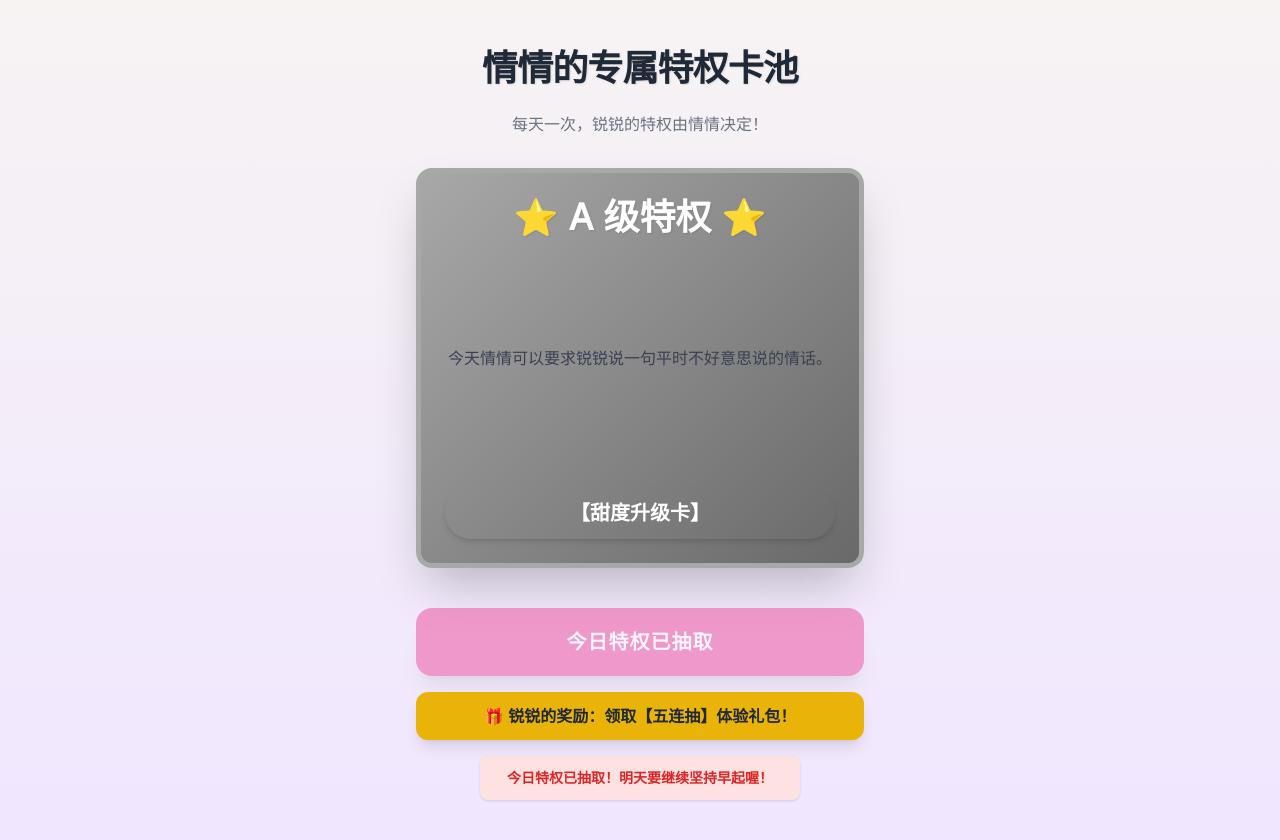
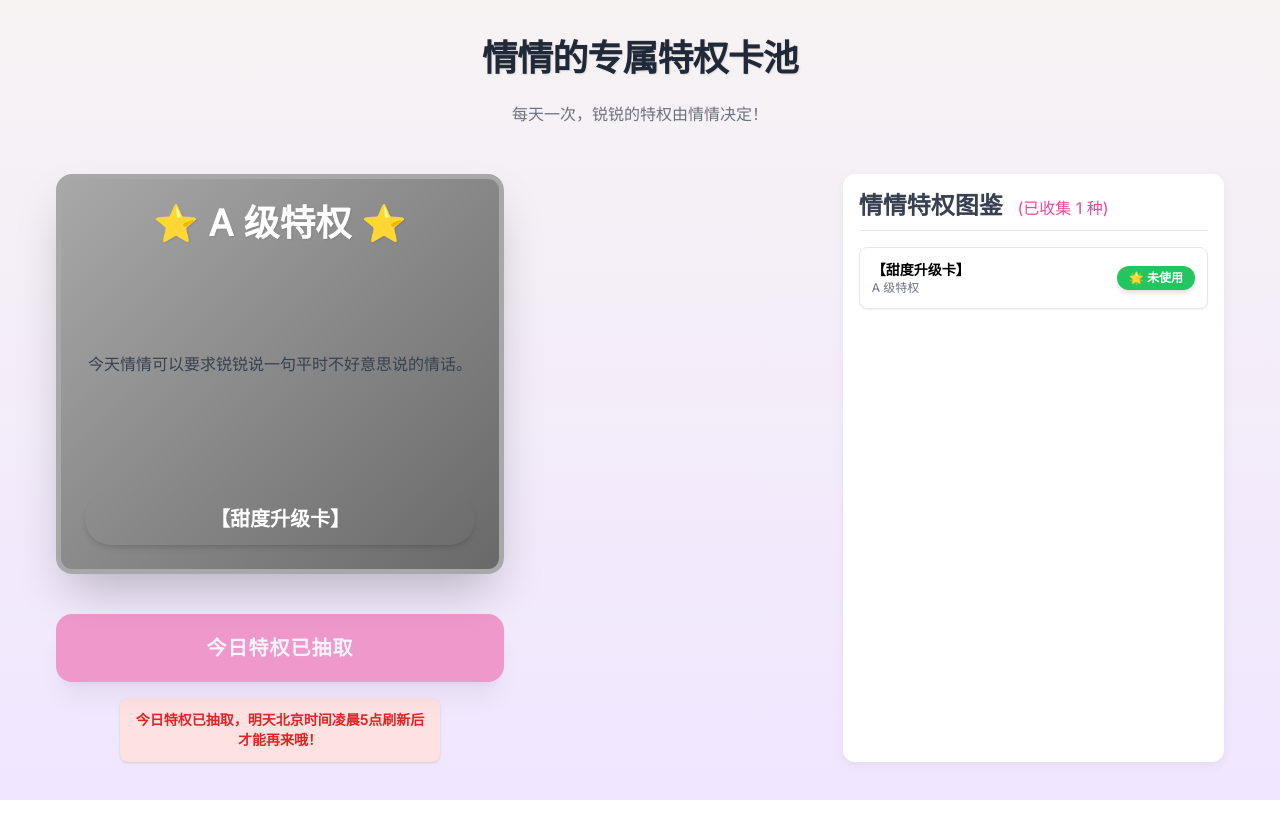
Before and after one commit to qinggemanbu0807/qingqing_dailyDrawing, a plain HTML site: page index.html in a window 1280 px wide. Both pictures are taken after a click on the button "抽取今日特权卡！". After the commit the page ends 800 px from the top, so only its background shows below. Drawn offline with nearby package versions, Linux system fonts and the light colour scheme.

Commit message:
Update index.html

```diff
--- a/index.html
+++ b/index.html
@@ -11,15 +11,15 @@
     <style>
         body {
             font-family: 'Inter', sans-serif;
-            background: linear-gradient(180deg, #f7f3f3 0%, #f0e6ff 100%); /* 柔和渐变背景 */
+            background: linear-gradient(180deg, #f7f3f3 0%, #f0e6ff 100%);
             min-height: 100vh;
         }
         /* 确保容器具有 3D 效果 */
         .card-container {
             transform-style: preserve-3d;
-            perspective: 1000px; /* 添加透视效果 */
-            height: 50vh; /* 使用视口高度，更好地适配手机屏幕 */
-            max-height: 400px; /* 限制最大高度 */
+            perspective: 1000px;
+            height: 50vh;
+            max-height: 400px;
         }
         /* 卡片内部，控制整体翻转 */
         .card-inner {
@@ -33,7 +33,7 @@
             position: absolute;
             width: 100%;
             height: 100%;
-            transform: rotateY(180deg); /* 默认背面朝上 */
+            transform: rotateY(180deg);
         }
         /* 默认状态下，背面（点击抽卡）是正面朝上 */
         .card-back {
@@ -41,9 +41,8 @@
             position: absolute;
             width: 100%;
             height: 100%;
-            transform: rotateY(0deg); /* 默认正面朝上 */
+            transform: rotateY(0deg);
         }
-
         /* 翻转状态：整个内部容器旋转 180 度 */
         .flipped .card-inner {
             transform: rotateY(180deg);
@@ -53,8 +52,8 @@
         .rarity-S {
             background: linear-gradient(135deg, #FFD700 0%, #FFA500 100%);
             color: #8B4513;
-            border: 5px solid #FFD700; /* 边框加粗 */
-            box-shadow: 0 4px 30px rgba(255, 215, 0, 0.8); /* 阴影更明显 */
+            border: 5px solid #FFD700;
+            box-shadow: 0 4px 30px rgba(255, 215, 0, 0.8);
         }
         .rarity-A {
             background: linear-gradient(135deg, #A8A8A8 0%, #696969 100%);
@@ -68,21 +67,53 @@
             border: 5px solid #B0E0E6;
             box-shadow: 0 4px 10px rgba(135, 206, 235, 0.4);
         }
+        /* 重复卡特效 */
+        .rarity-R {
+            background: linear-gradient(135deg, #FF69B4 0%, #FF1493 100%);
+            color: #FFFFFF;
+            border: 5px solid #FFC0CB;
+            box-shadow: 0 4px 30px rgba(255, 20, 147, 0.8);
+        }
 
         /* 标题文字阴影 */
         .text-shadow {
             text-shadow: 1px 1px 2px rgba(0, 0, 0, 0.1);
         }
+
+        /* 响应式布局：桌面端并排，移动端堆叠 */
+        @media (min-width: 1024px) {
+            .main-content {
+                display: grid;
+                grid-template-columns: 2fr 1fr; /* 抽卡区宽，图鉴区窄 */
+                gap: 24px;
+                max-width: 1200px;
+            }
+        }
+        .main-content {
+            padding: 1rem;
+        }
+        .collection-sidebar {
+            background-color: #ffffff;
+            border-radius: 12px;
+            padding: 1rem;
+            box-shadow: 0 4px 12px rgba(0, 0, 0, 0.05);
+            max-height: 80vh; /* 限制高度方便滚动 */
+            overflow-y: auto;
+        }
     </style>
 </head>
-<body class="min-h-screen flex items-center justify-center p-4">
+<body class="min-h-screen flex flex-col items-center justify-center p-4">
 
-    <div class="w-full max-w-md mx-auto flex flex-col items-center justify-center text-center py-8">
-        <!-- 标题 -->
-        <h1 class="text-4xl font-black text-gray-800 mb-6 tracking-tight text-shadow">
+    <h1 class="text-4xl font-black text-gray-800 mb-6 tracking-tight text-shadow mt-4">
         情情的专属特权卡池
     </h1>
     <p class="text-gray-500 mb-8 text-base">每天一次，锐锐的特权由情情决定！</p>
+
+    <!-- 主内容区：左边是抽卡，右边是图鉴 (lg:grid for desktop) -->
+    <div class="main-content w-full">
+
+        <!-- 左侧：抽卡区 -->
+        <div class="flex flex-col items-center text-center w-full max-w-md mx-auto lg:mx-0">
 
             <!-- 迟到补救区域 -->
             <div id="late-save-container" class="w-full mb-6 hidden">
@@ -118,18 +149,27 @@
                 抽取今日特权卡！
             </button>
 
-        <!-- 额外奖励按钮 -->
-        <button id="bonus-button" onclick="activateBonus()" class="w-full mt-4 py-3 px-6 bg-yellow-500 hover:bg-yellow-600 text-gray-800 font-bold rounded-xl shadow-lg transform transition duration-150 active:scale-95 text-base hidden">
-            🎁 锐锐的奖励：领取【五连抽】体验礼包！
-        </button>
-
             <!-- 提示信息 -->
             <p id="message" class="mt-4 text-sm text-red-600 font-semibold hidden p-3 bg-red-100 rounded-lg w-full max-w-xs mx-auto shadow">今日特权已使用，明天再来哦！</p>
         </div>
 
+        <!-- 右侧：情情特权图鉴 -->
+        <div class="w-full mt-8 lg:mt-0 collection-sidebar">
+            <h2 class="text-2xl font-black text-gray-700 mb-4 border-b pb-2">
+                情情特权图鉴
+                <span id="card-count" class="text-base font-normal text-pink-500 ml-2"></span>
+            </h2>
+            <div id="collection-list" class="space-y-3">
+                <p class="text-gray-500" id="collection-placeholder">抽取第一张卡后，图鉴会自动显示在这里哦！</p>
+                <!-- 卡片列表将由 JS 动态生成 -->
+            </div>
+        </div>
+
+    </div>
+
     <script>
         // 卡片数据：稀有度、标题、描述
-        const cardData = {
+        const ALL_CARDS = {
             'S': [
                 { title: "【绝对指令权】", desc: "今日锐锐需无条件接受情情的一条指令（限合理范围）！", color: "rarity-S" },
                 { title: "【思念的深度提问】", desc: "情情今晚可向锐锐提出两个最私密、最渴望知道的、关于身体的深度问题，锐锐必须如实回答并进行最细节的描述。", color: "rarity-S" },
@@ -163,29 +203,31 @@
 
         // 概率配置
         const rarityChances = {
-            'S': 10, // S级 10%
-            'A': 30, // A级 30%
-            'B': 60  // B级 60%
+            'S': 10,
+            'A': 30,
+            'B': 60
         };
 
+        // DOM 元素引用
         const drawButton = document.getElementById('draw-button');
-        const bonusButton = document.getElementById('bonus-button');
         const lateSaveContainer = document.getElementById('late-save-container');
         const lateTimer = document.getElementById('late-timer');
         const cardInner = document.getElementById('card-inner');
         const messageDisplay = document.getElementById('message');
+        const collectionList = document.getElementById('collection-list');
+        const cardCount = document.getElementById('card-count');
 
+        // LocalStorage Key
         const lastDrawKey = 'lastDrawDate';
-        const extraDrawsKey = 'extraDraws';
-        const bonusActivatedKey = 'bonusActivated';
-        const lateSaveActivatedKey = 'lateSaveActivated'; // 迟到补救是否已使用
+        const lateSaveActivatedKey = 'lateSaveActivated';
+        const collectedCardsKey = 'collectedCards'; // 新增：用于存储图鉴数据
 
         // --- CST 时间和逻辑函数 ---
 
         function getCSTTime() {
             const now = new Date();
             const utcTime = now.getTime() + (now.getTimezoneOffset() * 60000);
-            const cstTime = new Date(utcTime + (8 * 3600000));
+            const cstTime = new Date(utcTime + (8 * 3600000)); // 北京时间 (CST/GMT+8)
             return cstTime;
         }
 
@@ -215,24 +257,6 @@
             return cstHour === 10 && cstMinute < 30;
         }
 
-        // 获取剩余额外次数
-        function getExtraDraws() {
-            return parseInt(localStorage.getItem(extraDrawsKey) || 0);
-        }
-
-        // --- 奖励激活函数 ---
-        window.activateBonus = function() {
-            if (localStorage.getItem(bonusActivatedKey)) return;
-
-            // 授予 5 次额外抽卡机会
-            localStorage.setItem(extraDrawsKey, 5);
-            // 标记奖励已领取 (永久)
-            localStorage.setItem(bonusActivatedKey, 'true');
-
-            // 立即刷新状态和按钮文本
-            checkDrawStatus();
-        }
-
         // --- 迟到补救激活函数 ---
         window.activateLateSave = function() {
             const cstTime = getCSTTime();
@@ -242,7 +266,7 @@
                  return; // 今天已使用
             }
 
-            // 恢复今日抽卡次数
+            // 恢复今日抽卡次数 (移除 lastDrawDate，相当于没抽过)
             localStorage.removeItem(lastDrawKey);
             // 标记今天已使用补救
             localStorage.setItem(lateSaveActivatedKey, todayResetString);
@@ -251,13 +275,90 @@
             checkDrawStatus();
         }
 
+        // --- 图鉴管理函数 ---
 
-        // --- 核心逻辑函数 ---
+        function getCollectedCards() {
+            try {
+                const json = localStorage.getItem(collectedCardsKey);
+                return json ? JSON.parse(json) : [];
+            } catch (e) {
+                console.error("Error loading collected cards:", e);
+                return [];
+            }
+        }
+
+        function saveCollectedCards(cards) {
+            localStorage.setItem(collectedCardsKey, JSON.stringify(cards));
+        }
+
+        // 切换卡片使用状态
+        window.toggleCardUsage = function(title) {
+            let cards = getCollectedCards();
+            const cardIndex = cards.findIndex(c => c.title === title);
+
+            if (cardIndex !== -1) {
+                cards[cardIndex].used = !cards[cardIndex].used;
+                saveCollectedCards(cards);
+                renderCollection(); // 重新渲染图鉴
+            }
+        }
+
+        function renderCollection() {
+            const cards = getCollectedCards().sort((a, b) => {
+                // 排序逻辑：S > A > B，然后按标题字母顺序
+                const rarityOrder = {'S': 3, 'A': 2, 'B': 1};
+                if (rarityOrder[b.rarity] !== rarityOrder[a.rarity]) {
+                    return rarityOrder[b.rarity] - rarityOrder[a.rarity];
+                }
+                return a.title.localeCompare(b.title);
+            });
+
+            collectionList.innerHTML = '';
+            cardCount.textContent = `(已收集 ${cards.length} 种)`;
+
+            // Get the placeholder element safely
+            const placeholder = document.getElementById('collection-placeholder');
+
+            if (cards.length === 0) {
+                if (placeholder) {
+                   placeholder.classList.remove('hidden');
+                }
+                return;
+            }
+
+            if (placeholder) {
+                placeholder.classList.add('hidden');
+            }
+
+
+            cards.forEach(card => {
+                const buttonColor = card.used ? 'bg-gray-400 hover:bg-gray-500' : 'bg-green-500 hover:bg-green-600';
+                const statusText = card.used ? '✅ 已使用' : '🌟 未使用';
+                const rarityClass = card.color.replace('rarity-', 'text-');
+
+                const cardHtml = `
+                    <div class="p-3 border rounded-lg shadow-sm flex justify-between items-center text-sm ${card.used ? 'opacity-60 bg-gray-50' : 'bg-white'}">
+                        <div class="flex flex-col text-left">
+                            <span class="font-bold ${rarityClass}">${card.title}</span>
+                            <span class="text-xs text-gray-500">${card.rarity} 级特权</span>
+                        </div>
+                        <button onclick="toggleCardUsage('${card.title}')" class="py-1 px-3 ${buttonColor} text-white font-semibold rounded-full transition duration-150 text-xs shadow-md">
+                            ${statusText}
+                        </button>
+                    </div>
+                `;
+                collectionList.innerHTML += cardHtml;
+            });
+        }
+
+
+        // --- UI 状态检查函数 ---
 
         function updateLateSaveUI(cstTime) {
             const isLateWindow = checkLateSaveWindow(cstTime);
             const todayResetString = getCSTResetDateString(cstTime);
             const lateSaveUsed = localStorage.getItem(lateSaveActivatedKey) === todayResetString;
+            const lastDrawDate = localStorage.getItem(lastDrawKey);
 
             // 1. 计算剩余时间
             const targetTime = new Date(cstTime);
@@ -265,14 +366,13 @@
             const timeDiff = targetTime.getTime() - cstTime.getTime();
             const minutesLeft = Math.floor(timeDiff / 60000);
 
-            if (isLateWindow && !lateSaveUsed) {
-                // 在时间窗内且未使用补救
+            if (isLateWindow && !lateSaveUsed && lastDrawDate === todayResetString) {
+                // 在时间窗内、未使用补救、且已经抽过卡 (需要补救)
                 lateSaveContainer.classList.remove('hidden');
-                lateTimer.textContent = `最后的机会！还有 ${minutesLeft} 分钟！`;
-                // 确保抽卡按钮在补救状态下可用
-                drawButton.disabled = false;
-                drawButton.classList.remove('opacity-50', 'cursor-not-allowed');
-
+                lateTimer.textContent = `最后的机会！还有 ${minutesLeft} 分钟！点击补救抽卡！`;
+            } else if (isLateWindow && !lateSaveUsed && lastDrawDate !== todayResetString) {
+                 // 在时间窗内、未使用补救、但还没抽卡 (情情是按时起的，只是在 10:00-10:30 之间抽)
+                lateSaveContainer.classList.add('hidden');
             } else {
                 lateSaveContainer.classList.add('hidden');
             }
@@ -284,31 +384,14 @@
             const lastDrawDate = localStorage.getItem(lastDrawKey);
             const inWindow = checkAccessWindow(cstTime);
             const isLateWindow = checkLateSaveWindow(cstTime);
-            let extraDraws = getExtraDraws();
 
-            const alreadyDrawnMessage = `今日特权已抽取！明天要继续坚持早起喔！`;
-            const outOfWindowMessage = '今天宝宝没有按时早起哦！明天一定要做到！';
+            const alreadyDrawnMessage = `今日特权已抽取，明天北京时间凌晨5点刷新后才能再来哦！`;
+            const outOfWindowMessage = '今天宝宝没有按时早起哦！请在北京时间早上5点至10点之间再来抽取你的特权！';
 
             // 1. 实时更新迟到补救UI
             updateLateSaveUI(cstTime);
 
-            // 2. 检查额外奖励按钮状态
-            if (!localStorage.getItem(bonusActivatedKey)) {
-                bonusButton.classList.remove('hidden');
-            } else {
-                bonusButton.classList.add('hidden');
-            }
-
-            // 3. 检查额外次数 (额外次数不受时间窗限制)
-            if (extraDraws > 0) {
-                drawButton.disabled = false;
-                drawButton.classList.remove('opacity-50', 'cursor-not-allowed');
-                drawButton.textContent = `抽取特权卡！ (额外次数 x${extraDraws})`;
-                messageDisplay.classList.add('hidden');
-                return false;
-            }
-
-            // 4. 检查每日抽卡次数
+            // 2. 检查每日抽卡次数
             if (lastDrawDate === todayResetString) {
                 drawButton.disabled = true;
                 drawButton.classList.add('opacity-50', 'cursor-not-allowed');
@@ -318,8 +401,7 @@
                 return true;
             }
 
-
-            // 5. 检查时间窗 (只有在无额外次数且未抽卡时才生效)
+            // 3. 检查时间窗 (只有在未抽卡时才检查)
             if (!inWindow && !isLateWindow) {
                 drawButton.disabled = true;
                 drawButton.classList.add('opacity-50', 'cursor-not-allowed');
@@ -329,20 +411,18 @@
                 return true;
             }
 
-            // 6. 正常抽卡状态
+            // 4. 正常抽卡状态
             drawButton.disabled = false;
+            drawButton.classList.remove('opacity-50', 'cursor-not-allowed');
             drawButton.textContent = '抽取今日特权卡！';
             messageDisplay.classList.add('hidden');
             return false;
         }
 
+        // --- 核心抽卡逻辑 ---
+
         window.drawCard = function() {
-            // 允许在 5:00-10:00 内 或 有额外次数时抽卡
-            if (checkDrawStatus() && getExtraDraws() === 0) {
-                 const cstTime = getCSTTime();
-                 // 排除 10:00-10:30 补救时间
-                 if (!checkAccessWindow(cstTime) && !checkLateSaveWindow(cstTime)) return;
-            }
+            if (checkDrawStatus()) return; // 检查是否可以抽卡
 
             // 1. 确定抽到的稀有度
             let rand = Math.random() * 100;
@@ -357,22 +437,15 @@
             }
 
             // 2. 从该稀有度中随机抽取一张卡
-            const cardsOfRarity = cardData[rarity];
+            const cardsOfRarity = ALL_CARDS[rarity];
             const randomIndex = Math.floor(Math.random() * cardsOfRarity.length);
             const drawnCard = cardsOfRarity[randomIndex];
 
-            // 3. 扣减次数
-            let extraDraws = getExtraDraws();
-            if (extraDraws > 0) {
-                localStorage.setItem(extraDrawsKey, extraDraws - 1); // 优先扣减额外次数
-            } else {
-                const cstTime = getCSTTime();
-                const todayResetString = getCSTResetDateString(cstTime);
-                localStorage.setItem(lastDrawKey, todayResetString); // 否则扣减每日次数
-            }
+            // 3. 检查是否重复
+            const lastDrawnTitle = localStorage.getItem('lastDrawnTitle'); // 存储上次抽取的卡片标题
+            const isRepeat = (lastDrawnTitle === drawnCard.title);
 
-
-            // 4. 动画效果
+            // 4. 动画和状态更新
             drawButton.disabled = true;
             drawButton.textContent = '抽取中...';
 
@@ -380,32 +453,67 @@
             cardInner.classList.remove('flipped');
 
             setTimeout(() => {
-                // 5. 更新卡片内容和样式
                 const cardFace = document.getElementById('card-face');
                 const titleDisplay = document.getElementById('title-display');
                 const descriptionDisplay = document.getElementById('description-display');
                 const rarityDisplay = document.getElementById('rarity-display');
 
+                // 4a. 设置卡片样式和内容
                 cardFace.className = 'card-face w-full h-full rounded-2xl p-6 shadow-2xl flex flex-col justify-between items-center text-center';
+
+                if (isRepeat) {
+                    cardFace.classList.add('rarity-R');
+                    rarityDisplay.textContent = '⚠️ 重复卡：特权已升级！';
+                    titleDisplay.textContent = drawnCard.title;
+                    descriptionDisplay.textContent = `情情，你抽到了同样的卡！特权等级自动+1，锐锐会加倍努力执行！`;
+                } else {
                     cardFace.classList.add(drawnCard.color);
-
                     rarityDisplay.textContent = '⭐️ ' + rarity + ' 级特权 ⭐️';
                     titleDisplay.textContent = drawnCard.title;
                     descriptionDisplay.textContent = drawnCard.desc;
+                }
 
-                // 6. 翻转卡片
+                // 4b. 翻转卡片
                 document.getElementById('card-result').classList.add('flipped');
                 cardInner.classList.add('flipped');
 
-                // 7. 恢复按钮状态
+                // 4c. 更新永久状态
+                // 标记今天已抽卡
+                const cstTime = getCSTTime();
+                const todayResetString = getCSTResetDateString(cstTime);
+                localStorage.setItem(lastDrawKey, todayResetString);
+                localStorage.setItem('lastDrawnTitle', drawnCard.title);
+
+                // 更新图鉴
+                addCardToCollection(drawnCard, rarity);
+
+                // 4d. 恢复按钮状态
                 setTimeout(checkDrawStatus, 1000);
 
             }, 500);
+        }
 
+        // 仅在卡片不存在于图鉴中时添加
+        function addCardToCollection(card, rarity) {
+            let cards = getCollectedCards();
+            const exists = cards.some(c => c.title === card.title);
+
+            if (!exists) {
+                cards.push({
+                    title: card.title,
+                    desc: card.desc,
+                    color: card.color,
+                    rarity: rarity,
+                    used: false // 默认未被使用
+                });
+                saveCollectedCards(cards);
+            }
+            renderCollection();
         }
 
         // 页面加载时检查状态并启动定时器
         document.addEventListener('DOMContentLoaded', () => {
+            renderCollection(); // 初始化图鉴
             checkDrawStatus();
             // 每分钟更新一次UI，确保计时器和状态及时刷新
             setInterval(checkDrawStatus, 60000);
```
Lines whose indentation alone changed are shown as unchanged.
